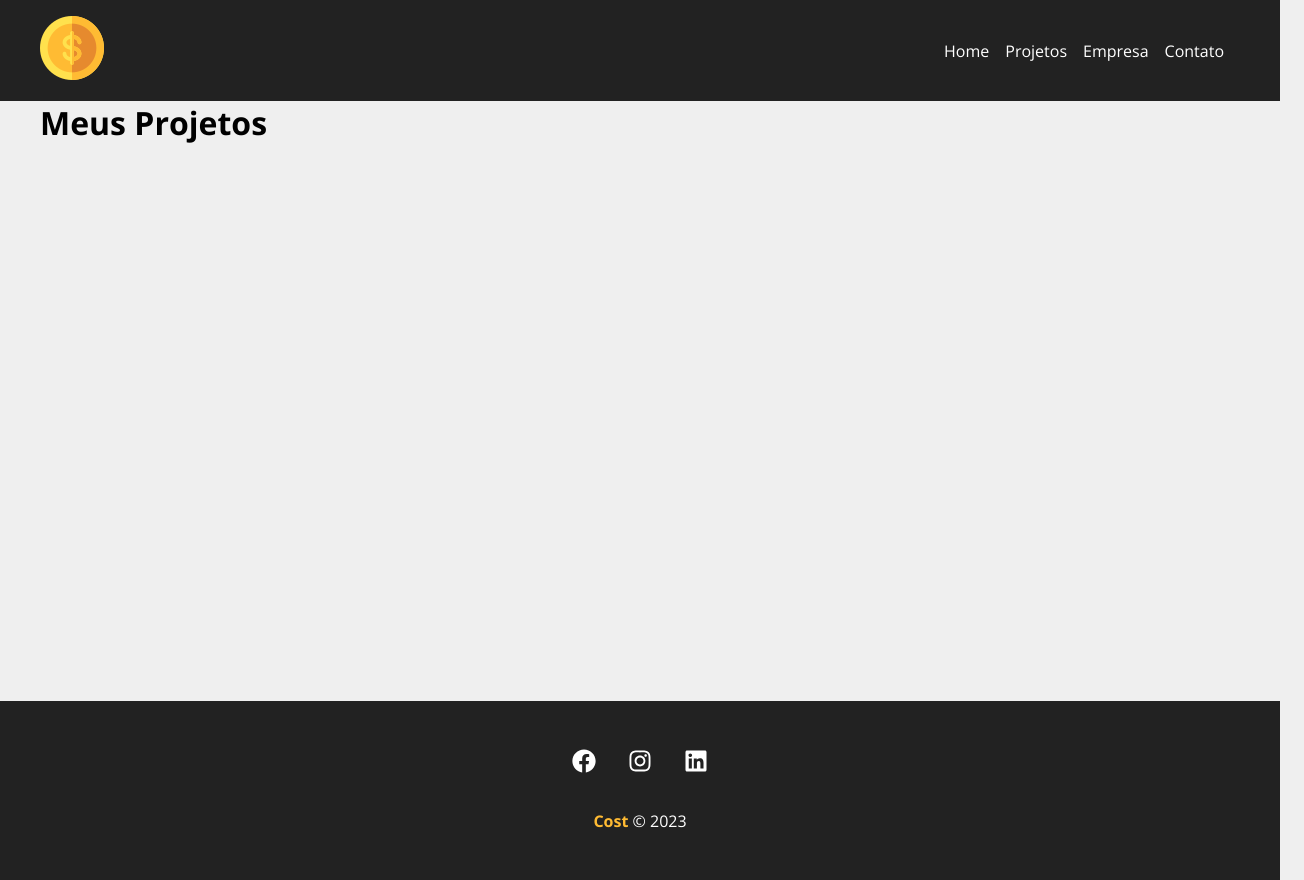
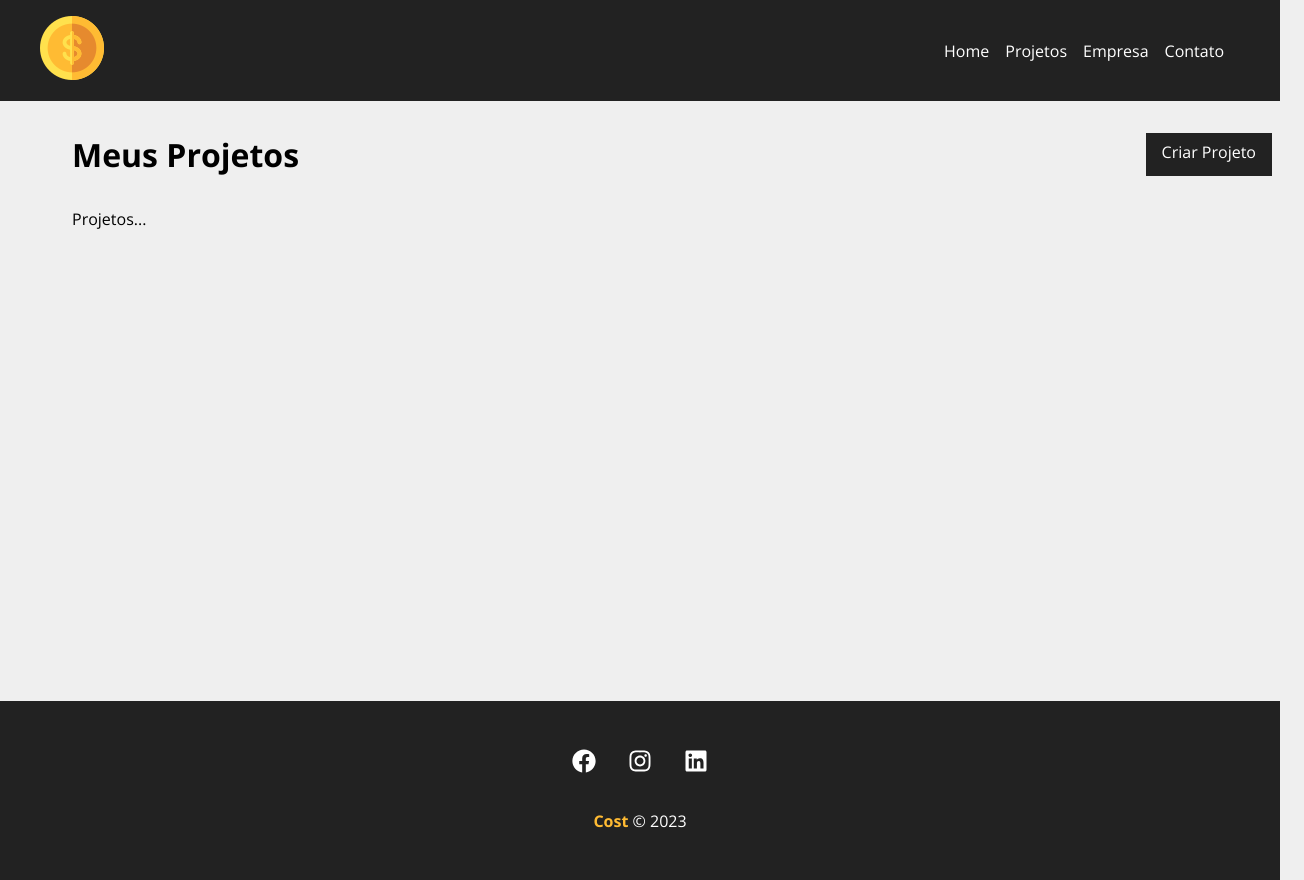
Before and after one commit to renantech/gerenciador-de-projetos-react, a React (Create React App) app: page /project in a window 1280 px wide. Shown: the whole page, 1304 px wide, since content can reach past the window. Built offline with nearby package versions, Linux system fonts and the light colour scheme.

Commit message:
Estilização aba Projetos

```diff
--- a/src/components/pages/Project.js
+++ b/src/components/pages/Project.js
@@ -1,6 +1,10 @@
 import { useLocation } from "react-router-dom";
 
 import Message from "../layouts/Message";
+import Container from "../layouts/Container";
+import LinkButton from '../layouts/LinkButton'
+
+import styles from './Project.module.css';
 
 function Project() {
     const location = useLocation();
@@ -9,9 +13,15 @@
     if (location.state) message = location.state.message;
 
     return(
-        <div>
+        <div className={styles.project}>
+            <div className={styles.title_container}>
             <h1>Meus Projetos</h1>
+            <LinkButton to='/newproject' text="Criar Projeto" />
+            </div>
              {message && <Message type="success" msg={message} />}
+             <Container customClass='start'>
+                <p>Projetos...</p>
+             </Container>
         </div>
     );
 }
--- /dev/null
+++ b/src/components/pages/Project.module.css
@@ -0,0 +1,10 @@
+.project {
+    padding: 2em;
+
+}
+
+.title_container {
+    display: flex;
+    justify-content: space-between;
+    margin-bottom: 2em;
+}
```
Also changed, not shown: 1 other file (tests, documents, lock files or other folders).
